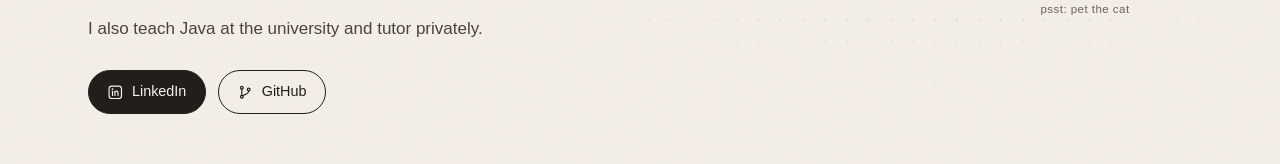
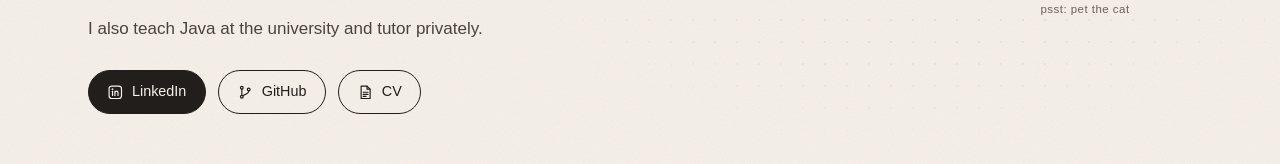
Before and after one commit to Princz-Mia/portfolio-website, a Next.js app: page / in a window 1280 px wide. Shown: the part 498-662 px from the top of the page. Built offline with nearby package versions, Linux system fonts and the light colour scheme; a web font is replaced by a local one.

Commit message:
feat(cv): publish the CV and link it from the hero

```diff
--- a/src/content/site.ts
+++ b/src/content/site.ts
@@ -5,7 +5,7 @@ export const site: SiteConfig = {
   role: "Software engineer",
   url: "https://mia-princz.com",
   description:
-    "Mia Princz is a software engineer at Ericsson and a Computer Engineering M.Sc. student at BME, working on backend systems and studying modeling and verification.",
+    "Mia Princz is a software engineer at Ericsson and a Computer Engineering M.Sc. student at BME, building Java backend services and studying software architecture and distributed systems.",
   email: "mia.princz.dev@gmail.com",
   github: { label: "GitHub", href: "https://github.com/Princz-Mia" },
   linkedin: {
@@ -18,5 +18,5 @@ export const site: SiteConfig = {
   teachingSiteUrl: null,
   // CV as a PDF: path under public/, e.g. /cv/mia-princz-cv.pdf. While null the
   // hero shows no CV button.
-  cvUrl: null,
+  cvUrl: "/cv/mia-princz-cv.pdf",
 };
```
Also changed, not shown: 2 other files (tests, documents, lock files or other folders).
